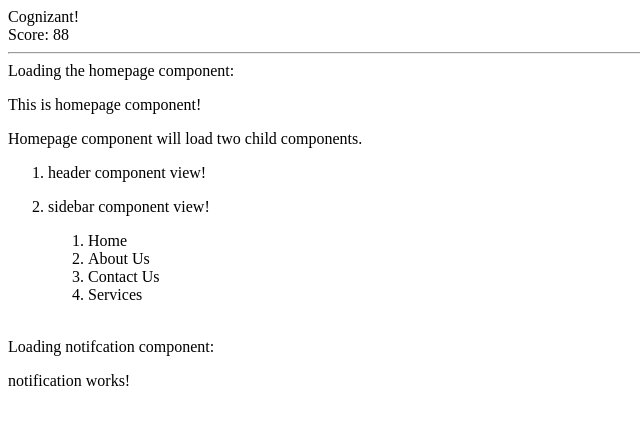
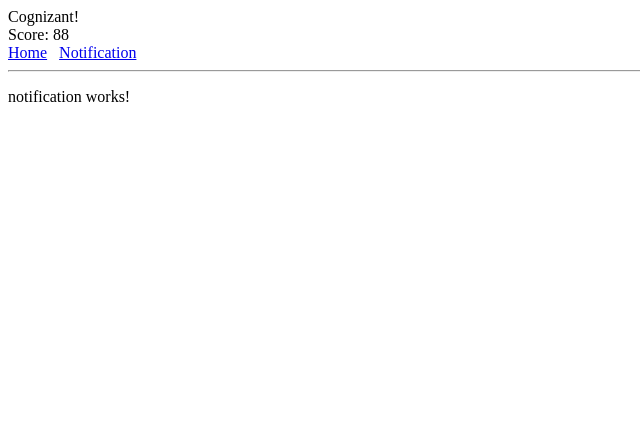
Before and after one commit to prafful/angular_jan2020, an Angular app: page /notify in a window 1280 px wide. Before the commit this address led to /. Shown: the top 424 px of the page, without its empty margins (0-640 px from the left). Built offline with nearby package versions, Linux system fonts and the light colour scheme.

Commit message:
angular 8 routers - basics

```diff
--- a/src/app/app-routing.module.ts
+++ b/src/app/app-routing.module.ts
@@ -1,8 +1,32 @@
 import { NgModule } from '@angular/core';
 import { Routes, RouterModule } from '@angular/router';
 
+import { HomepageComponent } from './homepage/homepage.component';
+import { NotificationComponent } from './events/notification/notification.component';
+import { NorouteComponent } from './notfound/noroute/noroute.component';
 
-const routes: Routes = [];
+
+const routes: Routes = [
+
+  {
+    path:'',
+    redirectTo:'notify',
+    pathMatch:'full'
+  },
+  {
+    path:'homepage',
+    component:HomepageComponent
+  },
+  {
+    path:'notify',
+    component:NotificationComponent
+  } ,
+  {
+    path:'**',
+    component:NorouteComponent
+  }
+
+];
 
 @NgModule({
   imports: [RouterModule.forRoot(routes)],
--- a/src/app/app.component.html
+++ b/src/app/app.component.html
@@ -3,9 +3,11 @@
 {{ title }}
 <br>
 Score: {{ score }}
+<br>
+<a routerLink="homepage">Home</a> &nbsp;
+<a routerLink="notify">Notification</a>
+
 <hr>
-Loading the homepage component:
-<app-homepage></app-homepage>
-<br>
-Loading notifcation component:
-<cts-notification></cts-notification>
+
+
+<router-outlet></router-outlet>
--- a/src/app/app.module.ts
+++ b/src/app/app.module.ts
@@ -8,6 +8,7 @@
 import { HeaderComponent } from './home/header/header.component';
 import { SidebarComponent } from './home/sidebar/sidebar.component';
 import { NotificationComponent } from './events/notification/notification.component';
+import { NorouteComponent } from './notfound/noroute/noroute.component';
 
 //@ -> decorator
 @NgModule(
@@ -17,7 +18,8 @@
                     HomepageComponent,
                     HeaderComponent,
                     SidebarComponent,
-                    NotificationComponent
+                    NotificationComponent,
+                    NorouteComponent
                   ],
     imports: [
                 BrowserModule,
--- a/src/app/events/notification/notification.component.html
+++ b/src/app/events/notification/notification.component.html
@@ -1 +1,3 @@
 <p>notification works!</p>
+
+<!-- SPA - Single Page Application-->
--- a/src/app/events/notification/notification.component.ts
+++ b/src/app/events/notification/notification.component.ts
@@ -12,4 +12,6 @@
   ngOnInit() {
   }
 
+
+
 }
--- /dev/null
+++ b/src/app/notfound/noroute/noroute.component.html
@@ -0,0 +1,2 @@
+<p>Bad Route!</p>
+<p>Pl. try with valid routes only!</p>
--- /dev/null
+++ b/src/app/notfound/noroute/noroute.component.ts
@@ -0,0 +1,15 @@
+import { Component, OnInit } from '@angular/core';
+
+@Component({
+  selector: 'cts-noroute',
+  templateUrl: './noroute.component.html',
+  styleUrls: ['./noroute.component.css']
+})
+export class NorouteComponent implements OnInit {
+
+  constructor() { }
+
+  ngOnInit() {
+  }
+
+}
```
Also changed, not shown: src/app/notfound/noroute/noroute.component.css (added), 1 other file (tests, documents, lock files or other folders).
